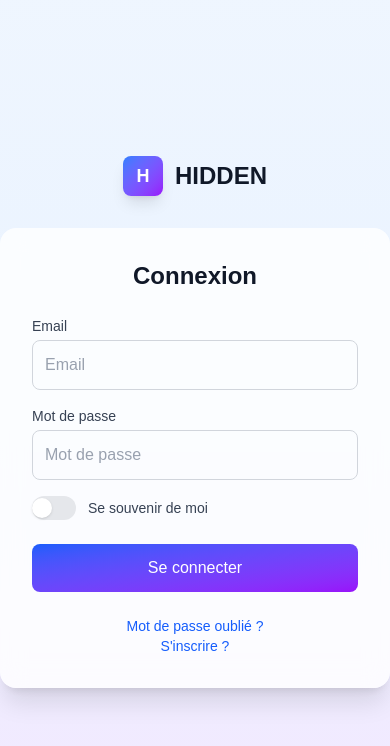
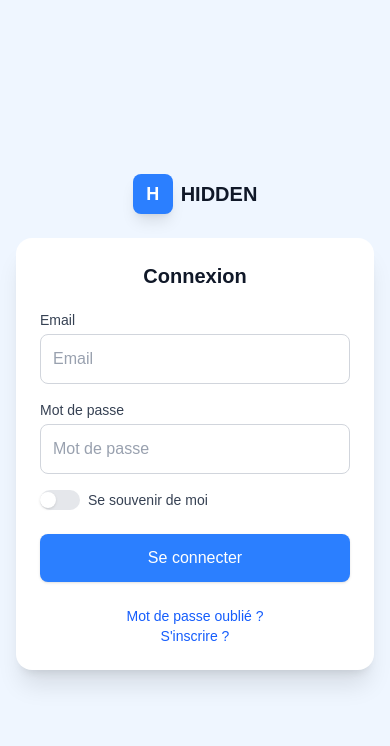
Before and after one commit to boujnane/mvp-hidden, a Next.js app: page /login in a window 390 px wide. Shown: the top 746 px of the page. Built offline with nearby package versions, Linux system fonts and the light colour scheme; no server answers; what @radix-ui/themes would draw is missing.

Commit message:
Fix: login page for mobile

```diff
--- a/src/app/login/page.tsx
+++ b/src/app/login/page.tsx
@@ -21,24 +21,21 @@ export default function LoginPage() {
   const handleSubmit = async (e: React.FormEvent) => {
     e.preventDefault();
     try {
-      // 1️⃣ Connexion avec Firebase Auth
       const userCredential = await signInWithEmailAndPassword(auth, email, password);
       const user = userCredential.user;
 
-      // 2️⃣ Vérifier si le document existe déjà dans Firestore
       const userRef = doc(db, "users", user.uid);
       const userSnap = await getDoc(userRef);
 
       if (!userSnap.exists()) {
-        // 3️⃣ Si pas existant, on crée le document
         await setDoc(userRef, {
-          displayName: user.email, // ou un pseudo si tu en veux un
+          displayName: user.email,
           email: user.email,
           createdAt: serverTimestamp(),
         });
       }
 
-      router.push("/"); // redirection vers home
+      router.push("/");
     } catch (error: any) {
       alert("Email ou mot de passe incorrect !");
       console.error(error);
@@ -46,21 +43,21 @@ export default function LoginPage() {
   };
 
   return (
-    <div className="min-h-screen flex flex-col items-center justify-center bg-gradient-to-b from-blue-50 via-blue-100/60 to-purple-100 relative overflow-hidden">
+    <div className="min-h-screen flex flex-col items-center justify-center bg-blue-50 px-4 sm:bg-gradient-to-b sm:from-blue-50 sm:via-blue-100 sm:to-purple-100">
       {/* Logo */}
-      <div className="flex items-center mb-8 space-x-3 z-10">
-        <div className="w-10 h-10 bg-gradient-to-br from-blue-500 to-purple-600 rounded-lg flex items-center justify-center shadow-lg">
+      <div className="flex items-center mb-6 space-x-2 sm:space-x-3">
+        <div className="w-10 h-10 bg-blue-500 sm:bg-gradient-to-br sm:from-blue-500 sm:to-purple-600 rounded-lg flex items-center justify-center shadow-lg">
           <span className="text-white font-extrabold text-lg">H</span>
         </div>
-        <span className="text-2xl font-bold text-gray-900">HIDDEN</span>
+        <span className="text-xl sm:text-2xl font-bold text-gray-900">HIDDEN</span>
       </div>
 
       {/* Form */}
       <form
         onSubmit={handleSubmit}
-        className="bg-white/80 backdrop-blur-md p-8 rounded-2xl shadow-xl w-full max-w-md relative z-10"
+        className="bg-white p-6 sm:p-8 rounded-2xl shadow-xl w-full max-w-sm"
       >
-        <h2 className="text-2xl font-bold mb-6 text-center text-gray-900">
+        <h2 className="text-xl sm:text-2xl font-bold mb-5 text-center text-gray-900">
           Connexion
         </h2>
 
@@ -94,14 +91,14 @@ export default function LoginPage() {
           />
         </div>
 
-        {/* Remember Me (Radix Switch) */}
-        <div className="flex items-center mb-6 gap-3">
+        {/* Remember Me */}
+        <div className="flex items-center mb-6 gap-2">
           <Switch.Root
             checked={remember}
             onCheckedChange={(checked) => setRemember(checked)}
-            className="w-11 h-6 bg-gray-200 rounded-full relative data-[state=checked]:bg-blue-600 transition-colors"
+            className="w-10 h-5 bg-gray-200 rounded-full relative data-[state=checked]:bg-blue-600 transition-colors"
           >
-            <Switch.Thumb className="block w-5 h-5 bg-white rounded-full shadow transform transition-transform data-[state=checked]:translate-x-5" />
+            <Switch.Thumb className="block w-4 h-4 bg-white rounded-full shadow transform transition-transform data-[state=checked]:translate-x-5" />
           </Switch.Root>
           <Label.Root className="text-sm text-gray-700 cursor-pointer">
             Se souvenir de moi
@@ -111,17 +108,17 @@ export default function LoginPage() {
         {/* Submit */}
         <button
           type="submit"
-          className="w-full bg-gradient-to-br from-blue-600 to-purple-600 text-white py-3 rounded-lg hover:from-blue-700 hover:to-purple-700 transition-colors font-medium mb-4"
+          className="w-full bg-blue-500 sm:bg-gradient-to-br sm:from-blue-600 sm:to-purple-600 text-white py-3 rounded-lg hover:bg-blue-600 sm:hover:from-blue-700 sm:hover:to-purple-700 transition-colors font-medium mb-4 shadow"
         >
           Se connecter
         </button>
 
-        {/* Link */}
+        {/* Links */}
         <p className="mt-2 text-center text-gray-500 text-sm">
           <Link href="/login" className="text-blue-600 hover:underline">
             Mot de passe oublié ?
           </Link>
-          <br></br>
+          <br />
           <Link href="/register" className="text-blue-600 hover:underline">
             S&apos;inscrire ?
           </Link>
```
